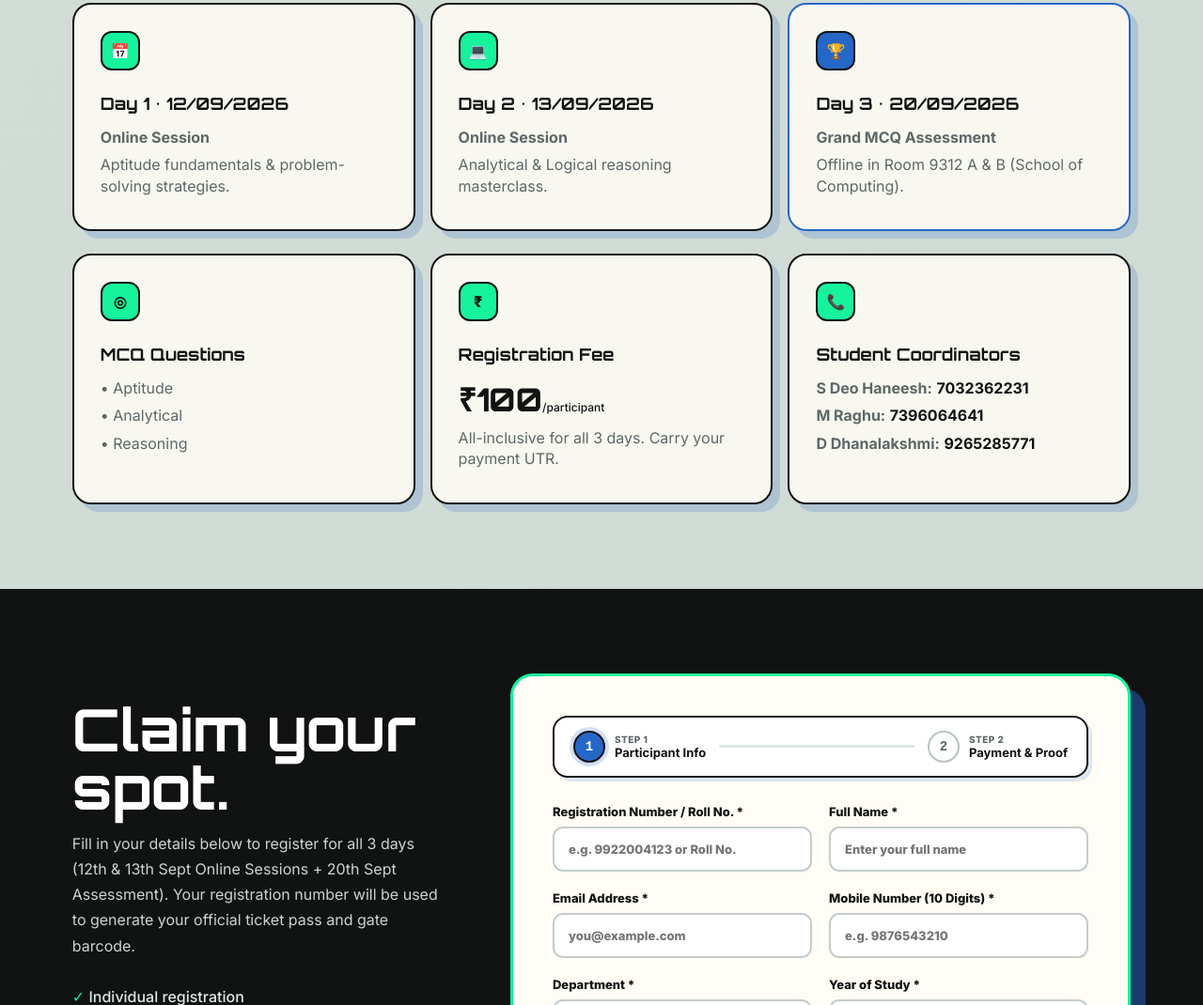
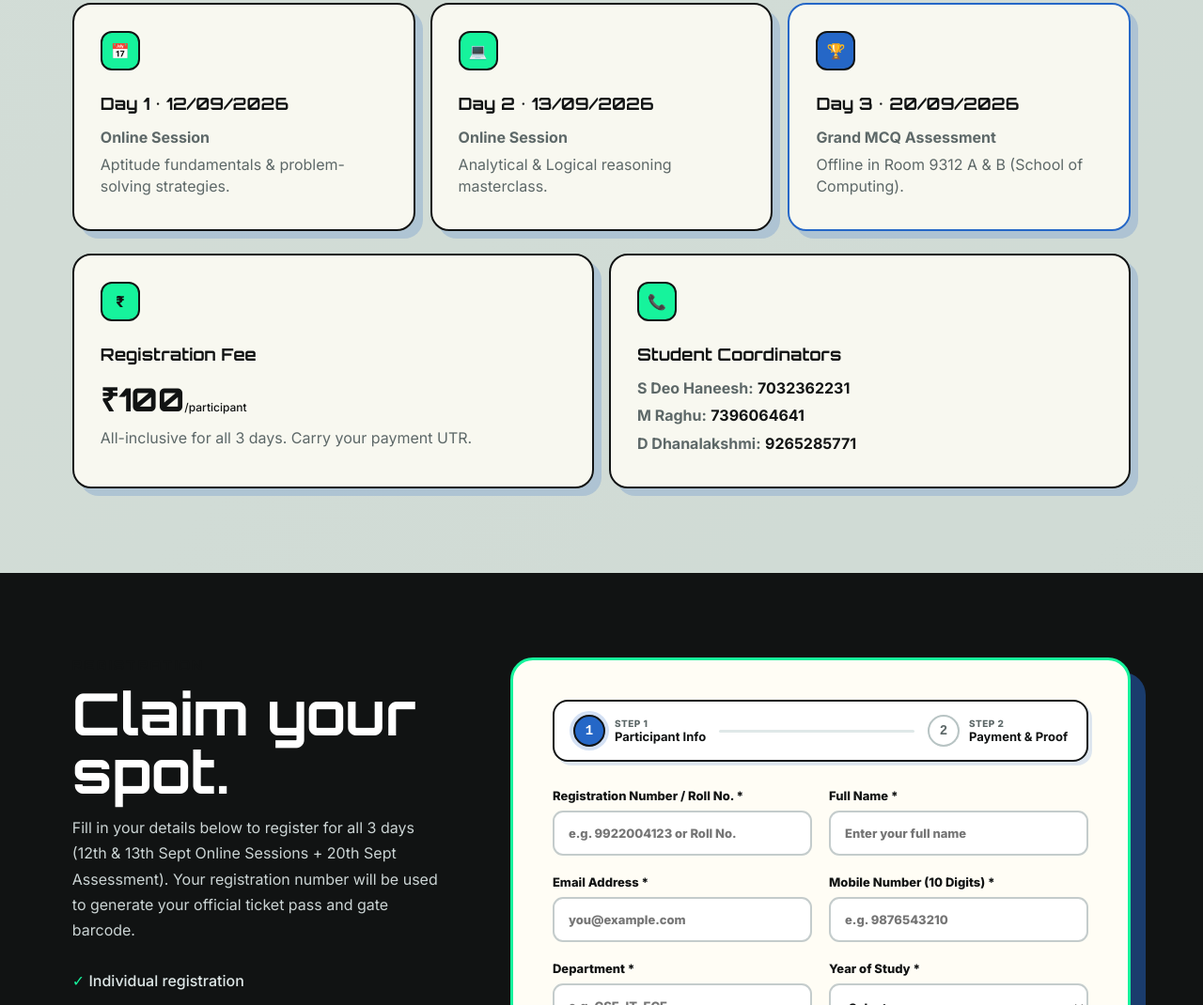
Before and after one commit to Tarun-tej-2007/registration_demo, a website: page index.html in a window 1280 px wide. Shown: the part 1256-2326 px from the top of the page at 94% size. Drawn offline with Linux system fonts and the light colour scheme.

Commit message:
Remove MCQ Questions box from event details and adjust to balanced 2-column grid layout

```diff
--- a/index.html
+++ b/index.html
@@ -90,14 +90,7 @@
           </article>
         </div>
 
-        <div class="detail-grid">
-          <article class="detail-card">
-            <span class="icon">◎</span>
-            <h3>MCQ Questions</h3>
-            <p>• Aptitude</p>
-            <p>• Analytical</p>
-            <p>• Reasoning</p>
-          </article>
+        <div class="detail-grid-2">
           <article class="detail-card">
             <span class="icon">₹</span>
             <h3>Registration Fee</h3>
--- a/public/styles.css
+++ b/public/styles.css
@@ -150,6 +150,9 @@ h1 span { color: var(--green); text-shadow: 3px 3px 0 var(--blue); }
 }
 .detail-grid {
   display: grid; grid-template-columns: repeat(3, 1fr); gap: 16px;
+}
+.detail-grid-2 {
+  display: grid; grid-template-columns: repeat(2, 1fr); gap: 16px;
 }
 .detail-card {
   padding: 28px; background: rgba(255,253,245,.85);
@@ -562,7 +565,7 @@ footer span { margin-top: 5px; color: #8f9b9b; }
   .nav-btn { padding: 9px 12px; font-size: 12px; }
   .hero { padding: 25px 18px 70px; }
   h1 { font-size: 46px; letter-spacing: -2px; }
-  .quick-stats, .form-row, .slot-options, .detail-grid, .stats-grid, .stats-grid-5, .pass-grid { grid-template-columns: 1fr; }
+  .quick-stats, .form-row, .slot-options, .detail-grid, .detail-grid-2, .stats-grid, .stats-grid-5, .pass-grid { grid-template-columns: 1fr; }
   .details-section, .register-section { padding: 60px 18px; }
   .registration-form { box-shadow: 8px 8px 0 rgba(37,103,199,.5); }
   .lookup-input-group { flex-direction: column; }
--- a/styles.css
+++ b/styles.css
@@ -150,6 +150,9 @@ h1 span { color: var(--green); text-shadow: 3px 3px 0 var(--blue); }
 }
 .detail-grid {
   display: grid; grid-template-columns: repeat(3, 1fr); gap: 16px;
+}
+.detail-grid-2 {
+  display: grid; grid-template-columns: repeat(2, 1fr); gap: 16px;
 }
 .detail-card {
   padding: 28px; background: rgba(255,253,245,.85);
@@ -562,7 +565,7 @@ footer span { margin-top: 5px; color: #8f9b9b; }
   .nav-btn { padding: 9px 12px; font-size: 12px; }
   .hero { padding: 25px 18px 70px; }
   h1 { font-size: 46px; letter-spacing: -2px; }
-  .quick-stats, .form-row, .slot-options, .detail-grid, .stats-grid, .stats-grid-5, .pass-grid { grid-template-columns: 1fr; }
+  .quick-stats, .form-row, .slot-options, .detail-grid, .detail-grid-2, .stats-grid, .stats-grid-5, .pass-grid { grid-template-columns: 1fr; }
   .details-section, .register-section { padding: 60px 18px; }
   .registration-form { box-shadow: 8px 8px 0 rgba(37,103,199,.5); }
   .lookup-input-group { flex-direction: column; }
```
Also changed, not shown: public/index.html (+1 -8 lines).
